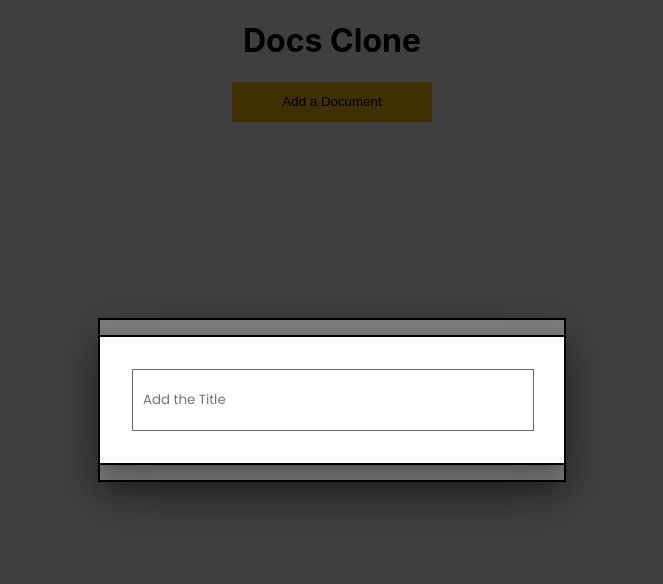
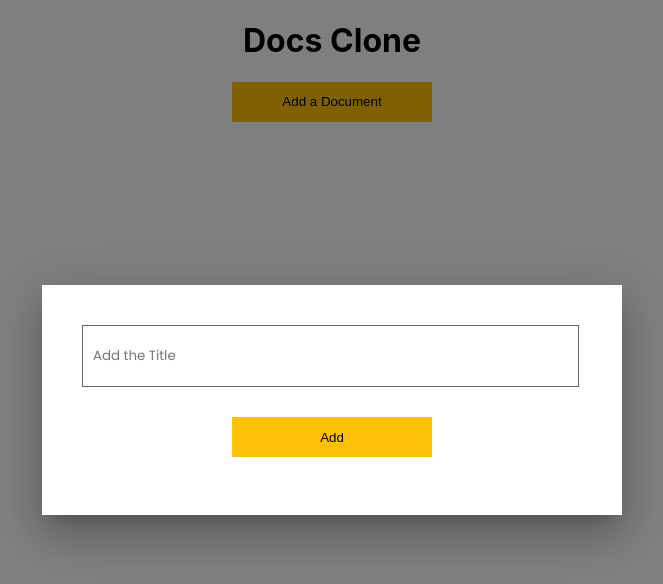
Before and after one commit to alimgee/react-google-docs-clone, a React (Create React App) app: page / in a window 1280 px wide. Both pictures are taken after a click on the button "Add a Document". Shown: the top 584 px of the page, without its empty margins (308-971 px from the left). Built offline with nearby package versions, Linux system fonts and the light colour scheme.

Commit message:
Adding button for filename input in modal

```diff
--- a/src/App.css
+++ b/src/App.css
@@ -51,6 +51,11 @@
   font-family: 'Poppins', sans-serif;
 }
 
+.button-container{
+  text-align: center;
+  margin: 30px;
+}
+
 @keyframes App-logo-spin {
   from {
     transform: rotate(0deg);
--- a/src/components/Modal.js
+++ b/src/components/Modal.js
@@ -9,11 +9,11 @@
     top: '50%',
     left: '50%',
     transform: 'translate(-50%, -50%)',
-    width: 400,
+    width: 500,
+    height: 150,
     bgcolor: 'background.paper',
-    border: '2px solid #000',
     boxShadow: 24,
-    p: 4,
+    p: 5,
 };
 
 export default function ModalComponent({
@@ -31,25 +31,17 @@
                 aria-describedby="modal-modal-description"
             >
                 <Box sx={style}>
-                    <Typography id="modal-modal-title" variant="h6" component="h2">
-                        Text in a modal
-                    </Typography>
-                    <Typography id="modal-modal-description" sx={{ mt: 2 }}>
-                        Duis mollis, est non commodo luctus, nisi erat porttitor ligula.
-                    </Typography>
-                </Box>
-            </Modal>
-            <Modal
-                open={open}
-                onClose={handleClose}
-                aria-labelledby="modal-modal-title"
-                aria-describedby="modal-modal-description"
-            >
-                <Box sx={style}>
                     <input
                         placeholder='Add the Title'
                         className='add-input'
                     />
+                    <div className='button-container'>
+                        <button
+                            className='add-docs'
+                        >
+                            Add
+                        </button>
+                    </div>
                 </Box>
             </Modal>
         </div>
```
